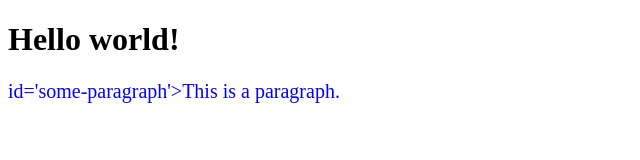
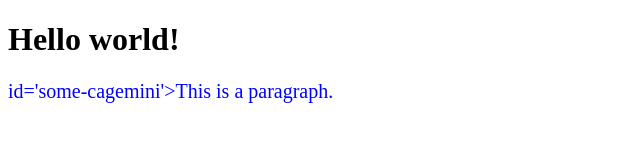
Before and after one commit to SunitaAarti/fresher, a plain HTML site: page index.html in a window 1280 px wide. Shown: the full height of the page, 0-640 px from the left. Drawn offline with Linux system fonts and the light colour scheme.

Commit message:
commited

```diff
--- a/index.html
+++ b/index.html
@@ -7,7 +7,7 @@
 <body>
 
 <h1>Hello world!</h1>
-<p> id='some-paragraph'>This is a paragraph.</p>
+<p> id='some-cagemini'>This is a paragraph.</p>
 
 </body>
 <script src="validation.js"></script>
```
